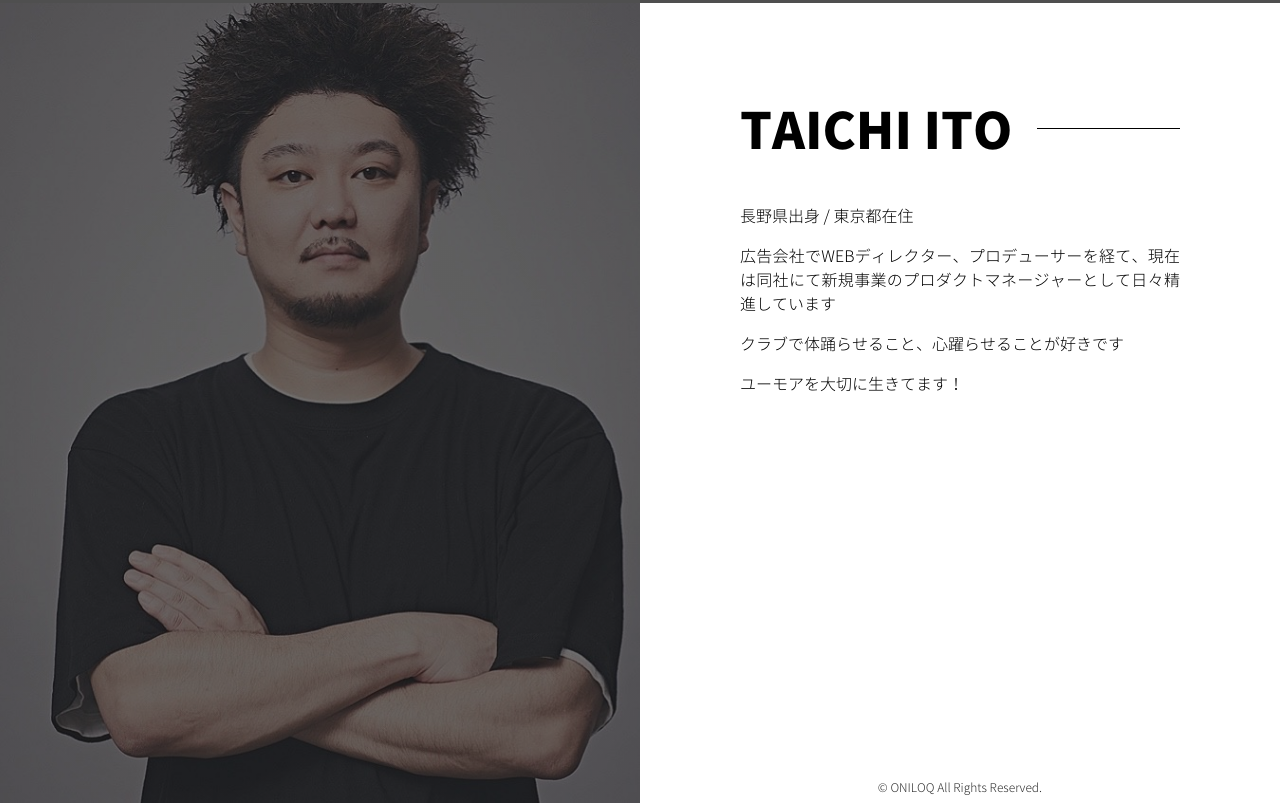
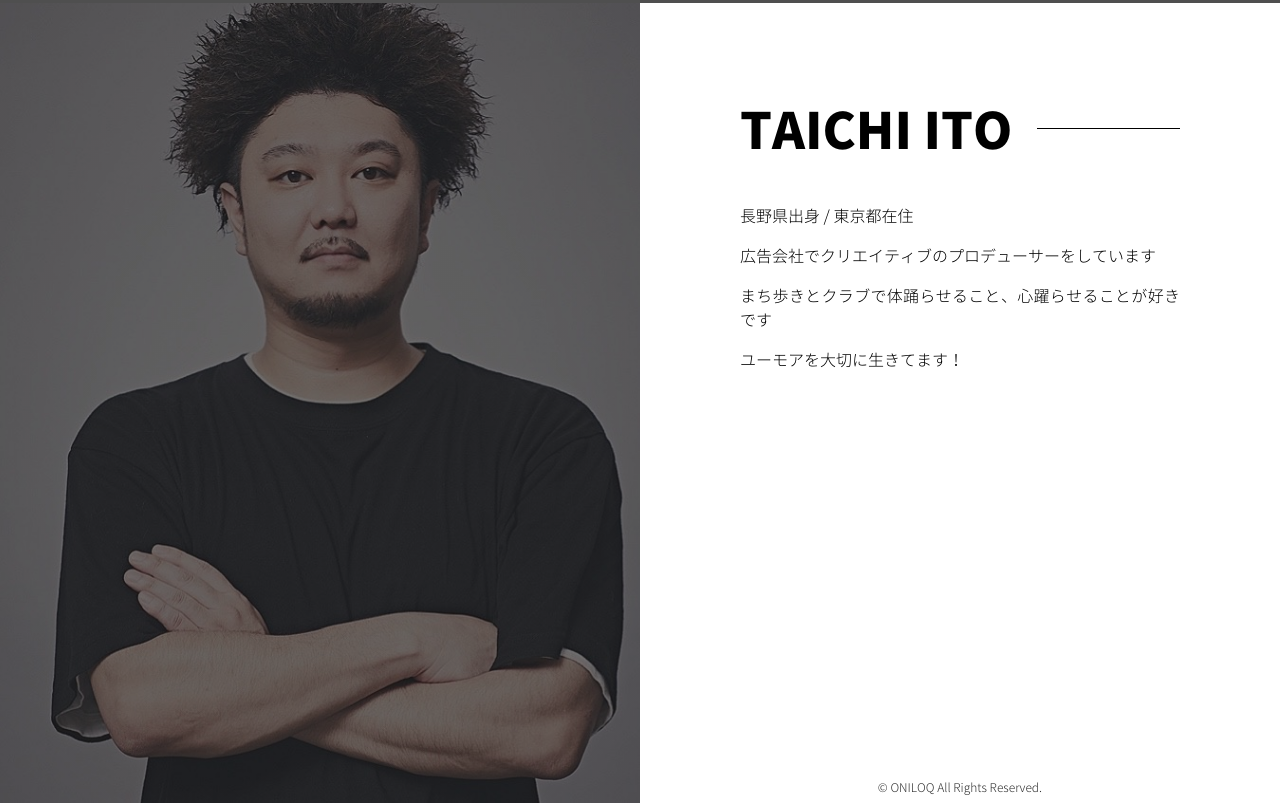
Before and after one commit to itychi/itychi.github.io, a plain HTML site: page index.html in a window 1280 px wide. Shown: the part 797-1600 px from the top of the page. Drawn offline with Linux system fonts and the light colour scheme; grey boxes are pictures that could not be loaded; a web font is replaced by a local one.

Commit message:
profile update

```diff
--- a/index.html
+++ b/index.html
@@ -31,15 +31,13 @@
       <div class="container">
         <h2>TAICHI ITO</h2>
         <p>長野県出身 / 東京都在住</p>
-        <p>広告会社でWEBディレクター、プロデューサーを経て、現在は同社にて新規事業のプロダクトマネージャーとして日々精進しています</p>
-        <p>クラブで体踊らせること、心躍らせることが好きです</p>
+        <p>広告会社でクリエイティブのプロデューサーをしています</p>
+        <p>まち歩きとクラブで体踊らせること、心躍らせることが好きです</p>
         <p>ユーモアを大切に生きてます！</p>
-        <!--
-        <div class="contact">
-          <a class="fab fa-twitter" href="//twitter.com/_chikuzo" target="_blank"></a>
-          <a class="fab fa-pencil-square end" href="//note.com/chikuzo" target="_blank"></a>
-        </div>
-        -->
+        <!--<div class="contact">-->
+          <!--<a class="fab fa-twitter" href="//twitter.com/_chikuzo" target="_blank"></a>-->
+          <!--<a class="fab fa-pencil-square end" href="//note.com/chikuzo" target="_blank"></a>-->
+        <!--</div>-->
       </div>
       <footer>
         <p>© ONILOQ All Rights Reserved.</p>
```
